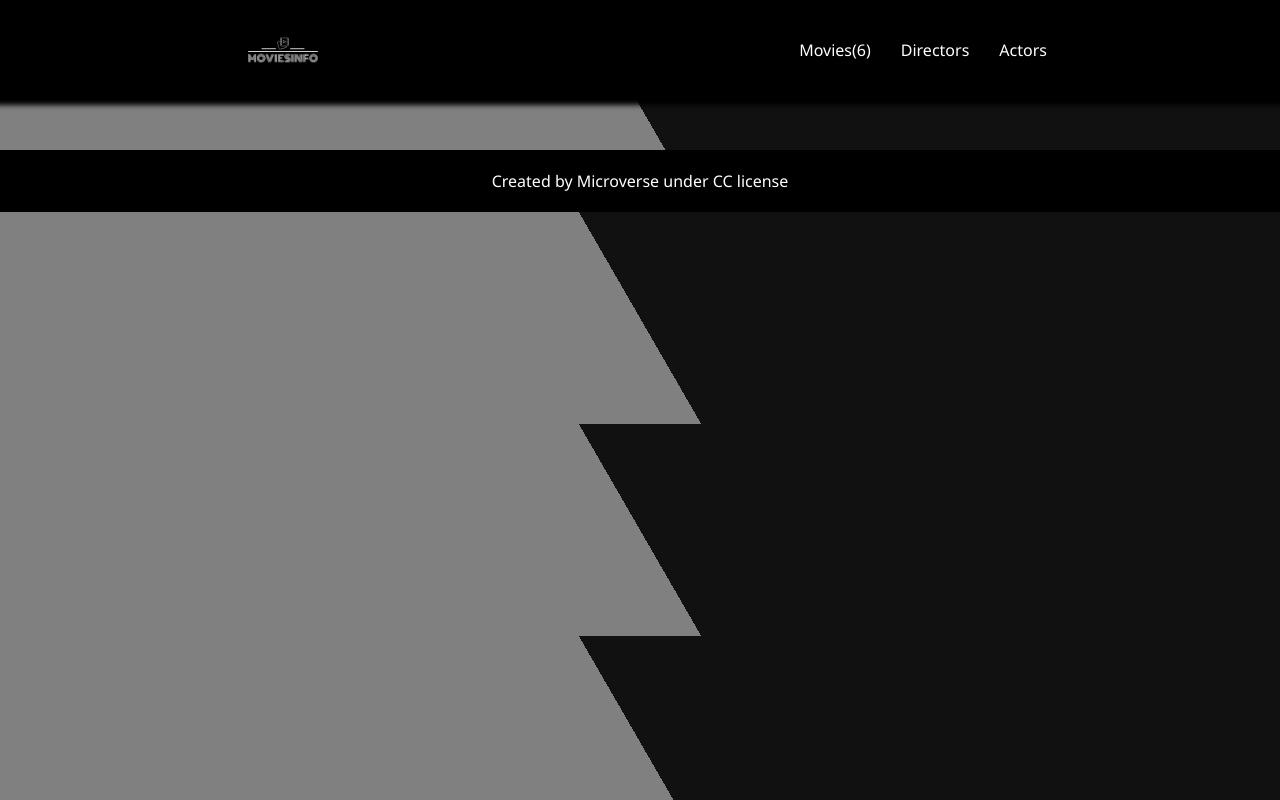
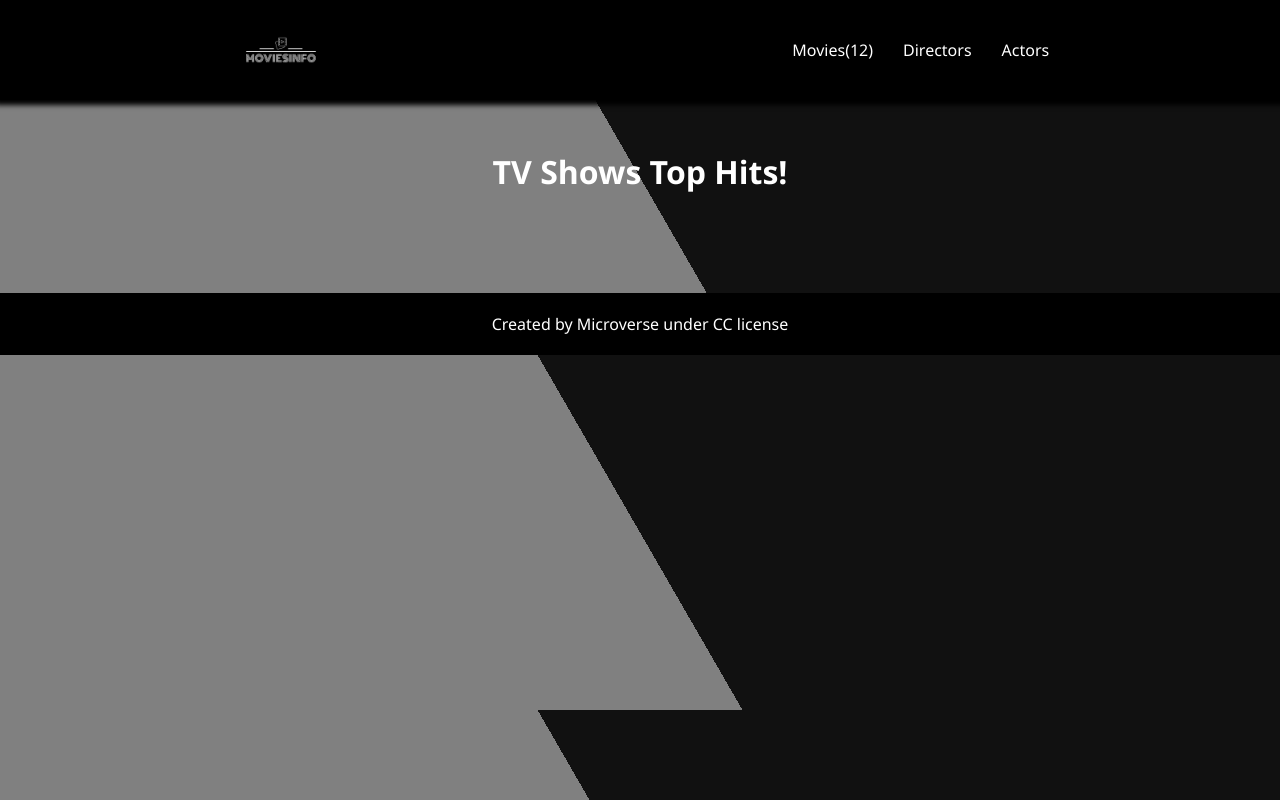
Before and after one commit to demesameneshoa/JavaScript-Capstone, a website built with webpack: page dist/index.html in a window 1280 px wide. Built offline with nearby package versions, Linux system fonts and the light colour scheme; no server answers.

Commit message:
Update changes

```diff
--- a/dist/index.html
+++ b/dist/index.html
@@ -5,19 +5,21 @@
     <meta http-equiv="X-UA-Compatible" content="IE=edge" />
     <meta name="viewport" content="width=device-width, initial-scale=1.0" />
     <title>WebPack-Linters-Configurations</title>
+    <script src="https://kit.fontawesome.com/5211805414.js" crossorigin="anonymous"></script>
   <script defer src="index.bundle.js"></script></head>
   <body>
     <header>
     <img src="" alt="logo" id="logo-img">
     <nav id="nav-bar">
       <ul id="nav-list">
-        <li class="nav-items">Movies(6)</li>
+        <li class="nav-items">Movies(12)</li>
         <li class="nav-items">Directors</li>
         <li class="nav-items">Actors</li>
       </ul>
     </nav>
   </header>
   <main>
+    <h1>TV Shows Top Hits!</h1>
     <div id="tvShows">
 
     </div>
```
Also changed, not shown: dist/index.bundle.js (+2 -2 lines).
